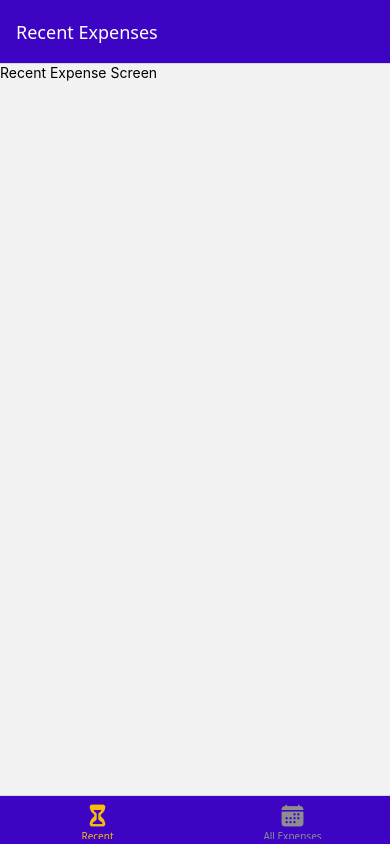
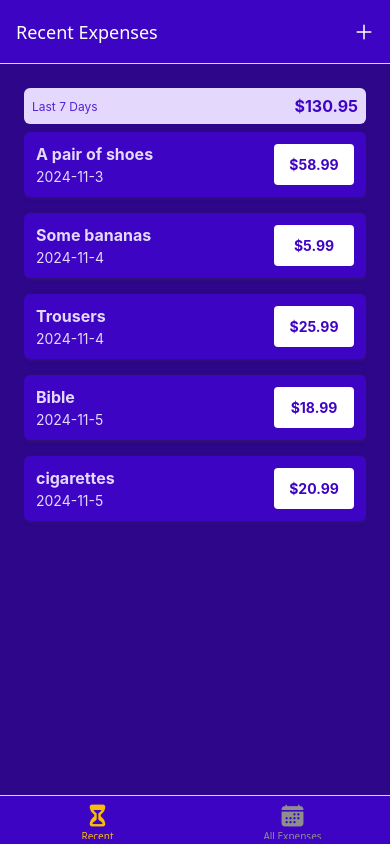
Before and after one commit to dys907/ExpenseTracker, a React Native app: screen /RecentExpenses in a window 390 px wide. Built offline with nearby package versions, Linux system fonts and the light colour scheme.

Commit message:
added icons and added styling for the expenses

```diff
--- a/App.js
+++ b/App.js
@@ -8,6 +8,7 @@ import AllExpenses from "./screens/AllExpenses";
 import ManageExpenses from "./screens/ManageExpense";
 import RecentExpenses from "./screens/RecentExpenses";
 import { GlobalStyles } from "./constants/styles";
+import IconButton from "./components/UI/Icon/IconButton";
 
 const Stack = createNativeStackNavigator();
 const BottomTabs = createBottomTabNavigator();
@@ -18,7 +19,8 @@ const ExpensesOverview = () => {
       headerStyle: {backgroundColor: GlobalStyles.colors.primary500},
       headerTintColor: 'white',
       tabBarStyle:{backgroundColor:GlobalStyles.colors.primary500},
-      tabBarActiveTintColor: GlobalStyles.colors.accent500
+      tabBarActiveTintColor: GlobalStyles.colors.accent500,
+      headerRight: ({tintColor})=> <IconButton icon={"add"} color={tintColor} size={24} onPress={() => {}}/>
     }}>
       <BottomTabs.Screen
         name="RecentExpenses"
--- /dev/null
+++ b/components/ExpensesOutput/ExpenseItem.js
@@ -0,0 +1,69 @@
+import { Pressable, View, Text, StyleSheet } from "react-native";
+import { getFormattedDate } from "../../util/date";
+import { GlobalStyles } from "../../constants/styles";
+const ExpenseItem = ({description, amount, date}) => {
+
+    const expensePressHandler = (params) => {
+
+    }
+
+  return (
+    <Pressable
+    onPress={expensePressHandler}
+    style={({pressed})=>pressed&& styles.pressed}
+
+    >
+      <View style={styles.expenseItem}>
+        <View>
+          <Text style={[styles.textBase, styles.description]}>{description}</Text>
+          <Text style={[styles.textBase, styles.date]}>{getFormattedDate(date)}</Text>
+        </View>
+        <View style={styles.amountContainer}>
+          <Text style={ styles.amount}>${amount.toFixed(2)}</Text>
+        </View>
+      </View>
+    </Pressable>
+  );
+};
+
+export default ExpenseItem;
+
+const styles = StyleSheet.create({
+    pressed: {
+        opacity:.75
+    },
+    expenseItem: {
+        padding: 12,
+        marginVertical: 8,
+        backgroundColor: GlobalStyles.colors.primary500,
+        flexDirection:"row",
+        justifyContent: 'space-between',
+        borderRadius: 6,
+        elevation: 3,
+        shadowColor: GlobalStyles.colors.gray500,
+        shadowRadius: 4,
+        shadowOffset: {width: 1, height: 1},
+        shadowOpacity: 0.4
+    },
+    textBase: {
+        color: GlobalStyles.colors.primary50
+    },
+    description: {
+        fontSize: 16,
+        marginBottom: 4,
+        fontWeight: 'bold'
+    },
+    amountContainer: {
+        paddingHorizontal: 12,
+        paddingVertical:4,
+        backgroundColor: 'white',
+        justifyContent: 'center',
+        alignItems: 'center',
+        borderRadius: 4,
+        minWidth: 80
+    },
+    amount: {
+        color: GlobalStyles.colors.primary500,
+        fontWeight: 'bold'
+    }
+})
--- a/components/ExpensesOutput/ExpensesList.js
+++ b/components/ExpensesOutput/ExpensesList.js
@@ -1,6 +1,17 @@
-import { Text } from "react-native";
-const ExpensesList = (params) => {
-  return <FlatList />;
+import { FlatList, } from "react-native";
+import ExpenseItem from "./ExpenseItem";
+
+const renderExpenseItem = (itemData) => {
+    return <ExpenseItem {...itemData.item}/>
+
+}
+
+const ExpensesList = ({expenses}) => {
+  return <FlatList
+    data={expenses}
+    renderItem={renderExpenseItem}
+    keyExtractor={(item)=>item.id}
+  />;
 };
 
 export default ExpensesList;
--- a/components/ExpensesOutput/ExpensesOutput.js
+++ b/components/ExpensesOutput/ExpensesOutput.js
@@ -1,6 +1,7 @@
-import { View, FlatList } from "react-native";
+import { View, FlatList, StyleSheet } from "react-native";
 import ExpensesSummary from "./ExpensesSummary";
 import ExpensesList from "./ExpensesList";
+import { GlobalStyles } from "../../constants/styles";
 
 const DUMMY_EXPENSE = [
     {
@@ -38,11 +39,22 @@ const DUMMY_EXPENSE = [
 
 const ExpensesOutput = ({ expenses, expensesPeriod }) => {
   return (
-    <View>
+    <View style={styles.container}>
       <ExpensesSummary expenses={DUMMY_EXPENSE} periodName={expensesPeriod}/>
-      <ExpensesList />
+      <ExpensesList expenses={DUMMY_EXPENSE}/>
     </View>
   );
 };
 
 export default ExpensesOutput;
+
+const styles = StyleSheet.create({
+    container: {
+        paddingHorizontal: 24,
+        paddingTop: 24,
+        paddingBottom: 0,
+        backgroundColor: GlobalStyles.colors.primary700,
+        flex: 1
+    }
+
+})
--- a/components/ExpensesOutput/ExpensesSummary.js
+++ b/components/ExpensesOutput/ExpensesSummary.js
@@ -1,16 +1,37 @@
-import { View, FlatList } from "react-native";
+import { View, Text, StyleSheet} from "react-native";
+import { GlobalStyles } from "../../constants/styles";
 const ExpensesSummary = ({expenses, periodName}) => {
     const expensesSum = expenses.reduce((sum, expense)=> {
         return sum + expense.amount
     }, 0)
 
     return(
-        <View>
-        <Text>{periodName}</Text>
-        <Text>${expensesSum.toFixed(2)}</Text>
+        <View style={styles.container}>
+        <Text style={styles.period}>{periodName}</Text>
+        <Text style={styles.sum}>${expensesSum.toFixed(2)}</Text>
       </View>
     )
 
 };
 
 export default ExpensesSummary;
+
+const styles = StyleSheet.create({
+    container: {
+        padding: 8,
+        backgroundColor: GlobalStyles.colors.primary50,
+        borderRadius: 6,
+        flexDirection: 'row',
+        justifyContent: 'space-between',
+        alignItems:'center'
+    },
+    period: {
+        fontSize: 12,
+        color: GlobalStyles.colors.primary400
+    },
+    sum: {
+        fontSize: 16,
+        fontWeight: 'bold',
+        color: GlobalStyles.colors.primary500
+    }
+})
--- /dev/null
+++ b/components/UI/Icon/IconButton.js
@@ -0,0 +1,25 @@
+import { Pressable, StyleSheet, View } from "react-native";
+import { Ionicons } from "@expo/vector-icons";
+const IconButton = ({ icon, size, color, onPress }) => {
+  return (
+    <Pressable onPress={onPress} style={({pressed})=>pressed && styles.pressed}>
+      <View style={styles.buttonContainer}>
+        <Ionicons name={icon} size={size} color={color} />
+      </View>
+    </Pressable>
+  );
+};
+
+export default IconButton;
+
+const styles = StyleSheet.create({
+    buttonContainer: {
+        borderRadius: 24,
+        padding: 6,
+         marginHorizontal:8,
+         marginVertical:2
+    },
+    pressed: {
+        opacity: 0.75
+    }
+})
--- a/screens/AllExpenses.js
+++ b/screens/AllExpenses.js
@@ -1,7 +1,7 @@
 import ExpensesOutput from "../components/ExpensesOutput/ExpensesOutput"
 
 const AllExpenses = (params) => {
-    return <ExpensesOutput expensesPeriod={"Last 7 Days"}/>
+    return <ExpensesOutput expensesPeriod={"Total"}/>
 }
 
 export default AllExpenses
--- a/screens/RecentExpenses.js
+++ b/screens/RecentExpenses.js
@@ -1,7 +1,8 @@
-import { Text } from "react-native"
+import ExpensesOutput from "../components/ExpensesOutput/ExpensesOutput"
+
 const RecentExpenses = (params) => {
     return (
-        <Text>Recent Expense Screen</Text>
+        <ExpensesOutput expensesPeriod="Last 7 Days"/>
     )
 }
 
--- /dev/null
+++ b/util/date.js
@@ -0,0 +1,3 @@
+export function getFormattedDate(date) {
+    return `${date.getFullYear()}-${date.getMonth() + 1}-${date.getDay()}`
+}
```
